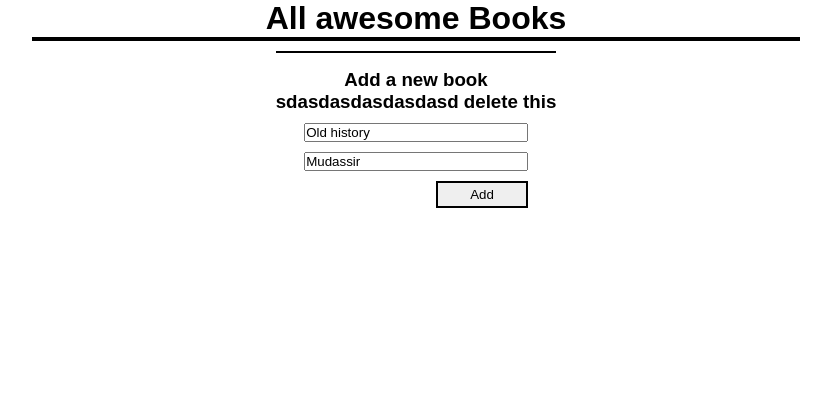
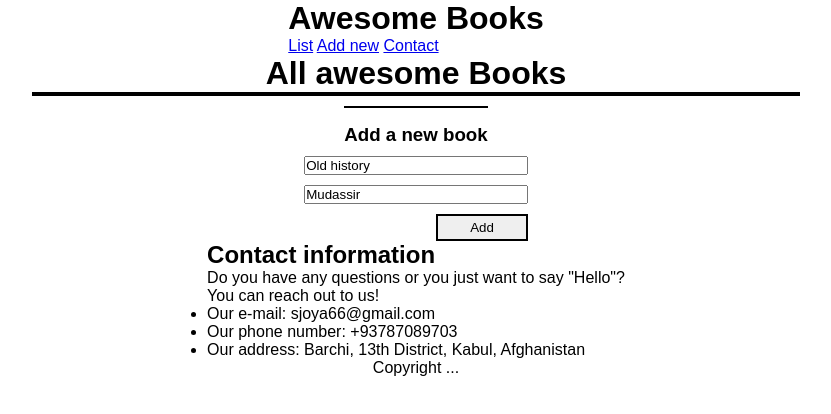
Before and after one commit to Rana-Mudassir/Awesome-books, a website: page index.html in a window 1280 px wide. Shown: the whole page, without its empty margins (224-1055 px from the left). Drawn offline with Linux system fonts and the light colour scheme.

Commit message:
Add contact and nav

```diff
--- a/index.html
+++ b/index.html
@@ -9,31 +9,31 @@
     <link rel="stylesheet" href="style.css" />
   </head>
   <body>
+    <header>
+      <h1>Awesome Books</h1>
+      <nav class="nav-bar">
+        <a href="#" class="list green">List</a>
+        <a href="#" class="add-new">Add new</a>
+        <a href="#" class="contact">Contact</a>
+      </nav>
+    </header>
     <div>
       <h1 id="heading">All awesome Books</h1>
     </div>
     <div id="bookSection"></div>
     <div>
-      <hr style="
-    margin-bottom: 16px;
-    border: 1px solid black;
-    color: black;
-">
+      <hr style="margin-bottom: 16px; border: 1px solid black; color: black" />
       <h3 id="heading">Add a new book</h3>
-      <h3>sdasdasdasdasdasd delete this</h3>
     </div>
-    <div >
-      <form
-        action=""
-        class="form"
-      >
+    <div>
+      <form action="" class="form">
         <div class="formInput">
           <input
             type="text"
             placeholder="Title"
             id="inputTitle"
             value="Old history"
-            style="width: 100%; margin-top: 10px;"
+            style="width: 100%; margin-top: 10px"
           />
         </div>
         <div class="formInput">
@@ -42,16 +42,31 @@
             placeholder="Author"
             id="inputAuthor"
             value="Mudassir"
-            style="width: 100%; margin-top: 10px;"
+            style="width: 100%; margin-top: 10px"
           />
         </div>
-        <div >
+        <div>
           <input type="button" id="add" value="Add" />
         </div>
         <!-- <button id="add" onclick="addBook()">Add</button> -->
       </form>
     </div>
-
+    <!-- Contact Section -->
+    <section id="contact">
+      <h2>Contact information</h2>
+      <p class="contact-text">
+        Do you have any questions or you just want to say "Hello"? <br />
+        You can reach out to us!
+      </p>
+      <ul>
+        <li class="contact-text">Our e-mail: sjoya66@gmail.com</li>
+        <li class="contact-text">Our phone number: +93787089703</li>
+        <li class="contact-text">Our address: Barchi, 13th District, Kabul, Afghanistan</li>
+      </ul>
+    </section>
+    <footer>
+      <p>Copyright ...</p>
+    </footer>
     <script src="./script.js"></script>
   </body>
 </html>
```
